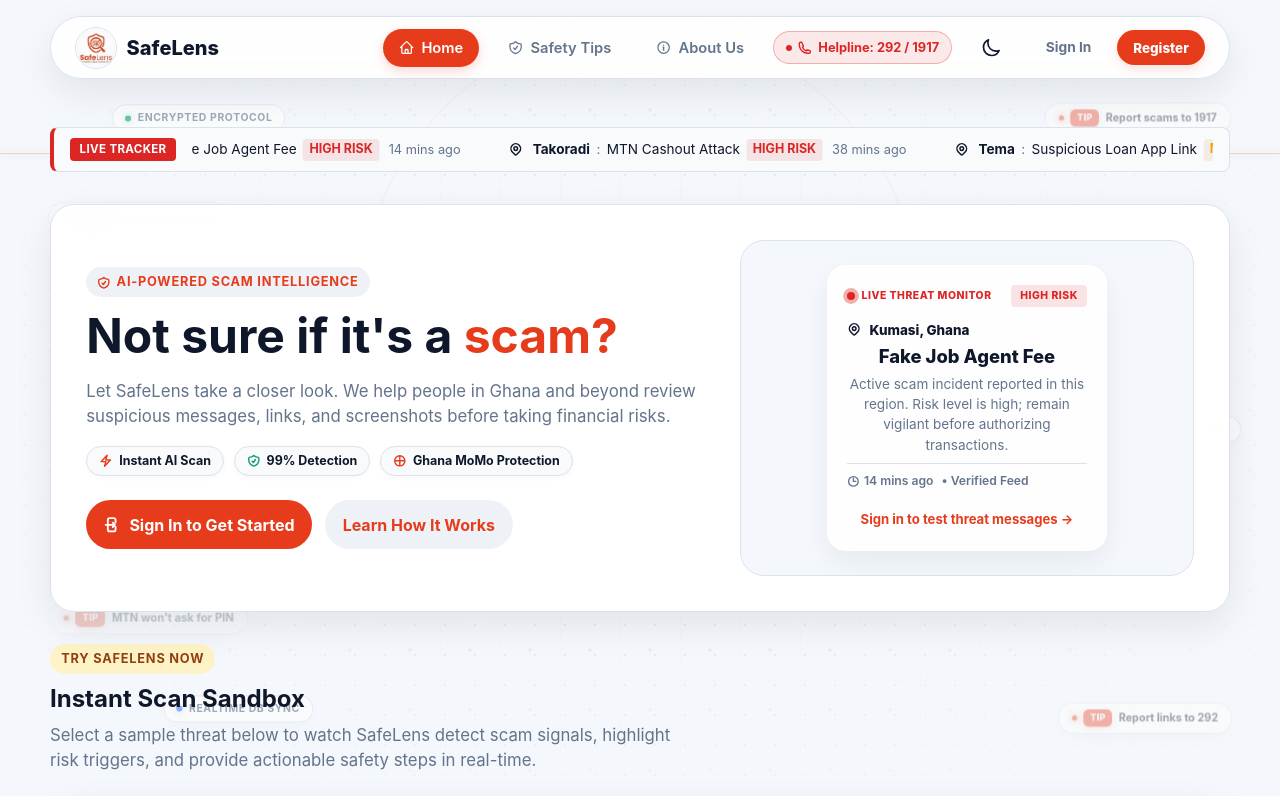
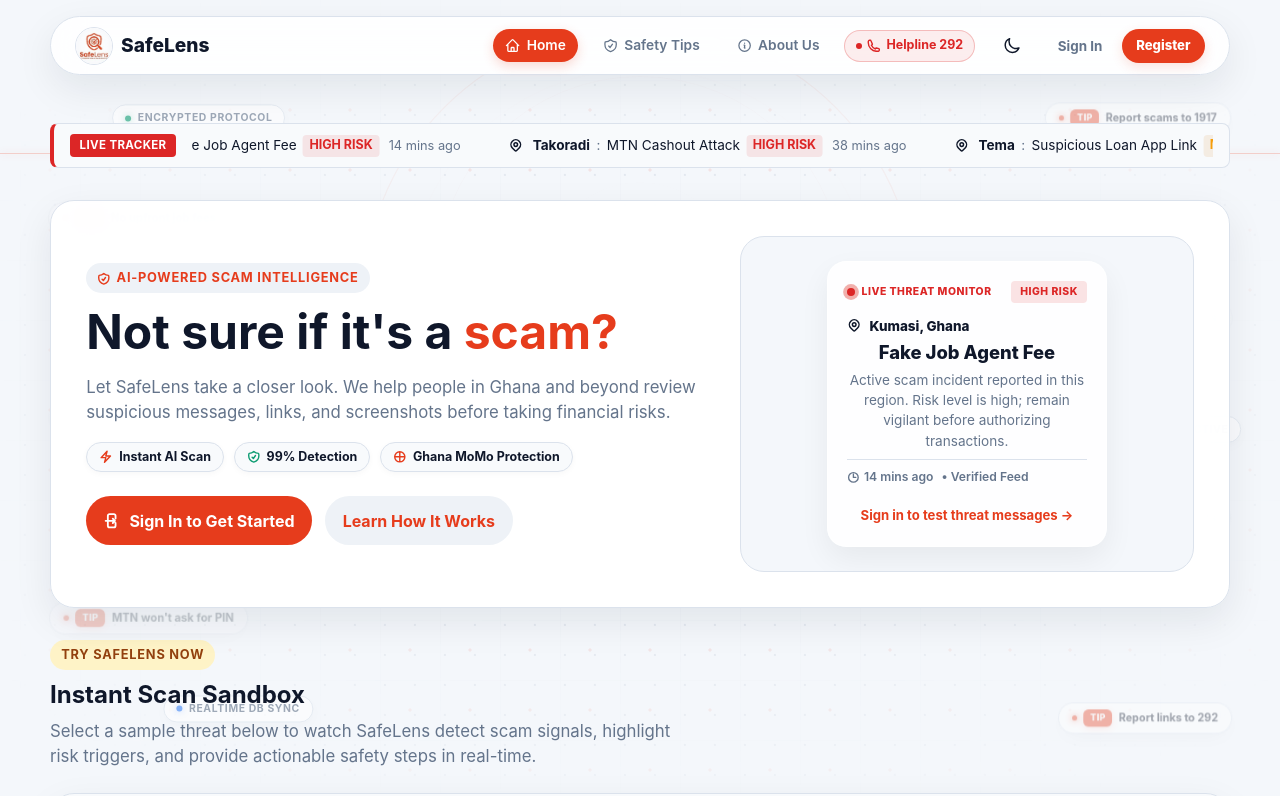
Before and after one commit to agudu50/SafeLens, a React (Vite) app in the folder client/: page / in a window 1280 px wide. Shown: the top 796 px of the page. Built offline with nearby package versions, Linux system fonts and the light colour scheme.

Commit message:
optimized navbar spacing, compact pills, and clean link separation between home and profile pages

```diff
--- a/client/src/components/layout/Navbar.jsx
+++ b/client/src/components/layout/Navbar.jsx
@@ -10,7 +10,7 @@ export default function Navbar({ user, setUser, theme, setTheme }) {
   // Determine if user is inside internal App Workspace pages (/scan, /history, /profile, /results)
   const isAppWorkspace = user && ['/scan', '/history', '/profile', '/results'].some(path => location.pathname.startsWith(path))
 
-  // Distinct links structure: App Workspace vs Public Site Navbar
+  // Clean navigation links (No duplicate "My Profile" in center, since Profile pill is on the right)
   const links = isAppWorkspace
     ? [
         {
@@ -42,11 +42,11 @@ export default function Navbar({ user, setUser, theme, setTheme }) {
           )
         },
         {
-          to: '/profile',
-          label: 'My Profile',
+          to: '/safety-tips',
+          label: 'Safety Tips',
           icon: (
             <svg fill="none" stroke="currentColor" strokeWidth="2" viewBox="0 0 24 24" style={{ width: '0.95rem', height: '0.95rem' }}>
-              <path strokeLinecap="round" strokeLinejoin="round" d="M15.75 6a3.75 3.75 0 11-7.5 0 3.75 3.75 0 017.5 0zM4.501 20.118a7.5 7.5 0 0114.998 0A17.933 17.933 0 0112 21.75c-2.676 0-5.216-.584-7.499-1.632z" />
+              <path strokeLinecap="round" strokeLinejoin="round" d="M9 12.75L11.25 15 15 9.75m-3-7.036A11.959 11.959 0 013.598 6 11.99 11.99 0 003 9.749c0 5.592 3.824 10.29 9 11.623 5.176-1.332 9-6.03 9-11.622 0-1.31-.21-2.571-.598-3.751h-.152c-3.196 0-6.1-1.248-8.25-3.285z" />
             </svg>
           )
         }
@@ -94,9 +94,9 @@ export default function Navbar({ user, setUser, theme, setTheme }) {
   return (
     <header className="site-header">
       <div className="nav-shell">
-        <Link to="/" className="brand" onClick={() => setOpen(false)} style={{ display: 'flex', alignItems: 'center', gap: '0.6rem' }}>
-          <img src="/safelens-logo.png" alt="SafeLens" style={{ width: '42px', height: '42px', objectFit: 'cover', borderRadius: '50%', border: '1px solid var(--border)' }} />
-          <strong className="brand__text" style={{ fontSize: '1.25rem', color: 'var(--text)', fontWeight: 800 }}>SafeLens</strong>
+        <Link to="/" className="brand" onClick={() => setOpen(false)} style={{ display: 'flex', alignItems: 'center', gap: '0.5rem', flexShrink: 0 }}>
+          <img src="/safelens-logo.png" alt="SafeLens" style={{ width: '38px', height: '38px', objectFit: 'cover', borderRadius: '50%', border: '1px solid var(--border)' }} />
+          <strong className="brand__text" style={{ fontSize: '1.2rem', color: 'var(--text)', fontWeight: 800 }}>SafeLens</strong>
         </Link>
 
         <button
@@ -113,7 +113,7 @@ export default function Navbar({ user, setUser, theme, setTheme }) {
         <nav className={`nav-links ${open ? 'nav-links--open' : ''}`} aria-label="Primary navigation">
           {/* User Status Bar in Mobile Drawer */}
           {open && user && (
-            <div style={{ padding: '0.8rem 1rem', background: 'var(--surface-alt)', borderBottom: '1px solid var(--border)', marginBottom: '0.5rem', display: 'flex', alignItems: 'center', gap: '0.6rem' }}>
+            <div style={{ padding: '0.8rem 1rem', background: 'var(--surface-alt)', borderBottom: '1px solid var(--border)', marginBottom: '0.5rem', display: 'flex', alignItems: 'center', gap: '0.6rem', width: '100%' }}>
               <span style={{ width: '32px', height: '32px', borderRadius: '50%', background: 'rgba(56, 189, 248, 0.15)', color: 'var(--primary)', display: 'grid', placeItems: 'center', fontSize: '0.82rem', fontWeight: 800, border: '1px solid rgba(56, 189, 248, 0.3)' }}>
                 {user.name ? user.name.split(' ').map((n) => n[0]).join('').toUpperCase() : 'U'}
               </span>
@@ -133,12 +133,12 @@ export default function Navbar({ user, setUser, theme, setTheme }) {
               to={link.to}
               className={({ isActive }) => (isActive ? 'nav-link nav-link--active' : 'nav-link')}
               onClick={() => setOpen(false)}
-              style={{ display: 'inline-flex', alignItems: 'center', gap: '0.45rem' }}
+              style={{ display: 'inline-flex', alignItems: 'center', gap: '0.4rem', padding: '0.4rem 0.75rem', fontSize: '0.86rem', whiteSpace: 'nowrap' }}
             >
               {link.icon}
               <span>{link.label}</span>
               {link.isBadge && (
-                <span style={{ fontSize: '0.64rem', fontWeight: 800, color: '#fff', background: 'var(--primary)', padding: '0.1rem 0.4rem', borderRadius: '999px', textTransform: 'uppercase', letterSpacing: '0.04em' }}>
+                <span style={{ fontSize: '0.62rem', fontWeight: 800, color: '#fff', background: 'var(--primary)', padding: '0.1rem 0.35rem', borderRadius: '999px', textTransform: 'uppercase' }}>
                   AI
                 </span>
               )}
@@ -154,16 +154,17 @@ export default function Navbar({ user, setUser, theme, setTheme }) {
               style={{
                 display: 'inline-flex',
                 alignItems: 'center',
-                gap: '0.4rem',
-                background: 'rgba(220, 38, 38, 0.1)',
+                gap: '0.35rem',
+                background: 'rgba(220, 38, 38, 0.08)',
                 color: 'var(--danger)',
-                border: '1px solid rgba(220, 38, 38, 0.3)',
-                padding: '0.35rem 0.75rem',
+                border: '1px solid rgba(220, 38, 38, 0.25)',
+                padding: '0.35rem 0.65rem',
                 borderRadius: '999px',
-                fontSize: '0.8rem',
+                fontSize: '0.78rem',
                 fontWeight: 700,
                 transition: 'all 0.2s ease',
-                cursor: 'pointer'
+                cursor: 'pointer',
+                whiteSpace: 'nowrap'
               }}
               title="Official Ghana Scam Helplines"
             >
@@ -171,7 +172,7 @@ export default function Navbar({ user, setUser, theme, setTheme }) {
               <svg fill="none" stroke="currentColor" strokeWidth="2.5" viewBox="0 0 24 24" style={{ width: '0.85rem', height: '0.85rem' }}>
                 <path strokeLinecap="round" strokeLinejoin="round" d="M2.25 6.75c0 8.284 6.716 15 15 15h2.25a2.25 2.25 0 002.25-2.25v-1.372c0-.516-.351-.966-.852-1.091l-4.423-1.106c-.44-.11-.902.055-1.173.417l-.97 1.293c-2.826-1.47-5.114-3.758-6.584-6.584l1.293-.97c.363-.271.527-.734.417-1.173L6.963 3.102a1.125 1.125 0 00-1.091-.852H4.5A2.25 2.25 0 002.25 4.5v2.25z" />
               </svg>
-              <span>Helpline: 292 / 1917</span>
+              <span>Helpline 292</span>
             </button>
 
             {showHelpline && (
@@ -287,24 +288,24 @@ export default function Navbar({ user, setUser, theme, setTheme }) {
             className="theme-toggle"
             aria-label="Toggle Theme"
             onClick={toggleTheme}
+            style={{ width: '32px', height: '32px', padding: 0, display: 'grid', placeItems: 'center', borderRadius: '50%', flexShrink: 0 }}
           >
             {theme === 'dark' ? (
-              <svg fill="none" stroke="currentColor" strokeWidth="2" viewBox="0 0 24 24" style={{ width: '1.25rem', height: '1.25rem' }}>
+              <svg fill="none" stroke="currentColor" strokeWidth="2" viewBox="0 0 24 24" style={{ width: '1.1rem', height: '1.1rem' }}>
                 <circle cx="12" cy="12" r="5" />
                 <path strokeLinecap="round" strokeLinejoin="round" d="M12 1v2m0 18v2M4.22 4.22l1.42 1.42m12.72 12.72l1.42 1.42M1 12h2m18 0h2M4.22 19.78l1.42-1.42m12.72-12.72l1.42-1.42" />
               </svg>
             ) : (
-              <svg fill="none" stroke="currentColor" strokeWidth="2" viewBox="0 0 24 24" style={{ width: '1.25rem', height: '1.25rem' }}>
+              <svg fill="none" stroke="currentColor" strokeWidth="2" viewBox="0 0 24 24" style={{ width: '1.1rem', height: '1.1rem' }}>
                 <path strokeLinecap="round" strokeLinejoin="round" d="M21.752 15.002A9.718 9.718 0 0118 15.75c-5.385 0-9.75-4.365-9.75-9.75 0-1.33.266-2.597.748-3.752A9.753 9.753 0 003 11.25C3 16.635 7.365 21 12.75 21a9.753 9.753 0 009.002-5.998z" />
               </svg>
             )}
-            <span className="theme-toggle-label">Switch Theme</span>
           </button>
 
-          <div className="nav-actions" style={{ marginLeft: '0.5rem', display: 'flex', alignItems: 'center', gap: '0.6rem' }}>
+          <div className="nav-actions" style={{ marginLeft: '0.4rem', display: 'flex', alignItems: 'center', gap: '0.5rem', flexShrink: 0 }}>
             {user ? (
-              <div style={{ display: 'flex', alignItems: 'center', gap: '0.6rem' }} className="nav-user-container">
-                {/* On Public pages (Home page, Safety tips, About us), show primary "Go to Scanner" button */}
+              <div style={{ display: 'flex', alignItems: 'center', gap: '0.45rem' }} className="nav-user-container">
+                {/* On Public pages (Home page, Safety tips, About us), show primary "Go to Scanner" CTA button */}
                 {!isAppWorkspace && (
                   <Link
                     to="/scan"
@@ -313,50 +314,54 @@ export default function Navbar({ user, setUser, theme, setTheme }) {
                     style={{
                       background: 'var(--primary)',
                       color: '#ffffff',
-                      padding: '0.4rem 0.9rem',
+                      padding: '0.35rem 0.8rem',
                       borderRadius: '999px',
                       fontWeight: 800,
-                      fontSize: '0.82rem',
+                      fontSize: '0.78rem',
                       display: 'inline-flex',
                       alignItems: 'center',
-                      gap: '0.4rem',
+                      gap: '0.35rem',
                       boxShadow: '0 4px 14px rgba(230, 60, 28, 0.25)',
-                      textDecoration: 'none'
+                      textDecoration: 'none',
+                      whiteSpace: 'nowrap'
                     }}
                   >
-                    <svg fill="none" stroke="currentColor" strokeWidth="2.5" viewBox="0 0 24 24" style={{ width: '0.9rem', height: '0.9rem' }}>
+                    <svg fill="none" stroke="currentColor" strokeWidth="2.5" viewBox="0 0 24 24" style={{ width: '0.85rem', height: '0.85rem' }}>
                       <path strokeLinecap="round" strokeLinejoin="round" d="M21 21l-5.197-5.197m0 0A7.5 7.5 0 105.196 5.196a7.5 7.5 0 0010.607 10.607z" />
                     </svg>
-                    <span>Go to AI Scanner</span>
+                    <span>AI Scanner</span>
                   </Link>
                 )}
 
-                <Link
+                {/* Profile Pill - Highlighted active if currently on /profile */}
+                <NavLink
                   to="/profile"
-                  className="nav-user-pill"
+                  className={({ isActive }) => (isActive ? 'nav-user-pill nav-user-pill--active' : 'nav-user-pill')}
                   onClick={() => setOpen(false)}
                   style={{
                     display: 'inline-flex',
                     alignItems: 'center',
-                    gap: '0.5rem',
-                    padding: '0.3rem 0.75rem',
+                    gap: '0.4rem',
+                    padding: '0.28rem 0.65rem',
                     borderRadius: '999px',
-                    background: 'var(--surface-alt)',
-                    border: '1px solid var(--border)',
+                    background: location.pathname === '/profile' ? 'rgba(56, 189, 248, 0.15)' : 'var(--surface-alt)',
+                    border: location.pathname === '/profile' ? '1px solid var(--primary)' : '1px solid var(--border)',
                     textDecoration: 'none',
-                    transition: 'all 0.2s ease'
+                    transition: 'all 0.2s ease',
+                    whiteSpace: 'nowrap'
                   }}
                   title="View Profile Settings"
                 >
-                  <span style={{ width: '26px', height: '26px', borderRadius: '50%', background: 'rgba(56, 189, 248, 0.15)', color: 'var(--primary)', display: 'grid', placeItems: 'center', fontSize: '0.78rem', fontWeight: 800, border: '1px solid rgba(56, 189, 248, 0.3)' }}>
+                  <span style={{ width: '24px', height: '24px', borderRadius: '50%', background: 'var(--primary)', color: '#ffffff', display: 'grid', placeItems: 'center', fontSize: '0.74rem', fontWeight: 800 }}>
                     {user.name ? user.name.split(' ').map((n) => n[0]).join('').toUpperCase() : 'U'}
                   </span>
-                  <span className="nav-user-name" style={{ fontSize: '0.84rem', fontWeight: 700, color: 'var(--text)' }}>
+                  <span className="nav-user-name" style={{ fontSize: '0.82rem', fontWeight: 700, color: 'var(--text)' }}>
                     {user.name ? user.name.split(' ')[0] : 'User'}
                   </span>
-                  <span className="live-pulse-dot" style={{ width: '6px', height: '6px', background: 'var(--success)' }} />
-                </Link>
+                  <span className="live-pulse-dot" style={{ width: '5px', height: '5px', background: 'var(--success)' }} />
+                </NavLink>
 
+                {/* Sign Out Button */}
                 <button
                   type="button"
                   onClick={handleSignOut}
@@ -365,14 +370,15 @@ export default function Navbar({ user, setUser, theme, setTheme }) {
                     background: 'rgba(220, 38, 38, 0.08)',
                     color: 'var(--danger)',
                     border: '1px solid rgba(220, 38, 38, 0.25)',
-                    padding: '0.38rem 0.85rem',
+                    padding: '0.32rem 0.65rem',
                     borderRadius: '999px',
                     fontWeight: 700,
-                    fontSize: '0.8rem',
+                    fontSize: '0.78rem',
                     cursor: 'pointer',
                     display: 'inline-flex',
                     alignItems: 'center',
-                    gap: '0.35rem'
+                    gap: '0.3rem',
+                    whiteSpace: 'nowrap'
                   }}
                   title="Sign Out of SafeLens"
                 >
@@ -383,11 +389,11 @@ export default function Navbar({ user, setUser, theme, setTheme }) {
                 </button>
               </div>
             ) : (
-              <div style={{ display: 'flex', alignItems: 'center', gap: '0.6rem' }}>
-                <Link to="/login" className="nav-link" onClick={() => setOpen(false)} style={{ fontSize: '0.86rem', fontWeight: 700 }}>
+              <div style={{ display: 'flex', alignItems: 'center', gap: '0.5rem' }}>
+                <Link to="/login" className="nav-link" onClick={() => setOpen(false)} style={{ fontSize: '0.84rem', fontWeight: 700, padding: '0.4rem 0.7rem' }}>
                   Sign In
                 </Link>
-                <Link to="/register" className="nav-action" onClick={() => setOpen(false)} style={{ background: 'var(--primary)', color: '#fff', padding: '0.4rem 0.95rem', borderRadius: '999px', fontWeight: 800, fontSize: '0.84rem' }}>
+                <Link to="/register" className="nav-action" onClick={() => setOpen(false)} style={{ background: 'var(--primary)', color: '#fff', padding: '0.38rem 0.85rem', borderRadius: '999px', fontWeight: 800, fontSize: '0.82rem', whiteSpace: 'nowrap' }}>
                   Register
                 </Link>
               </div>
```
